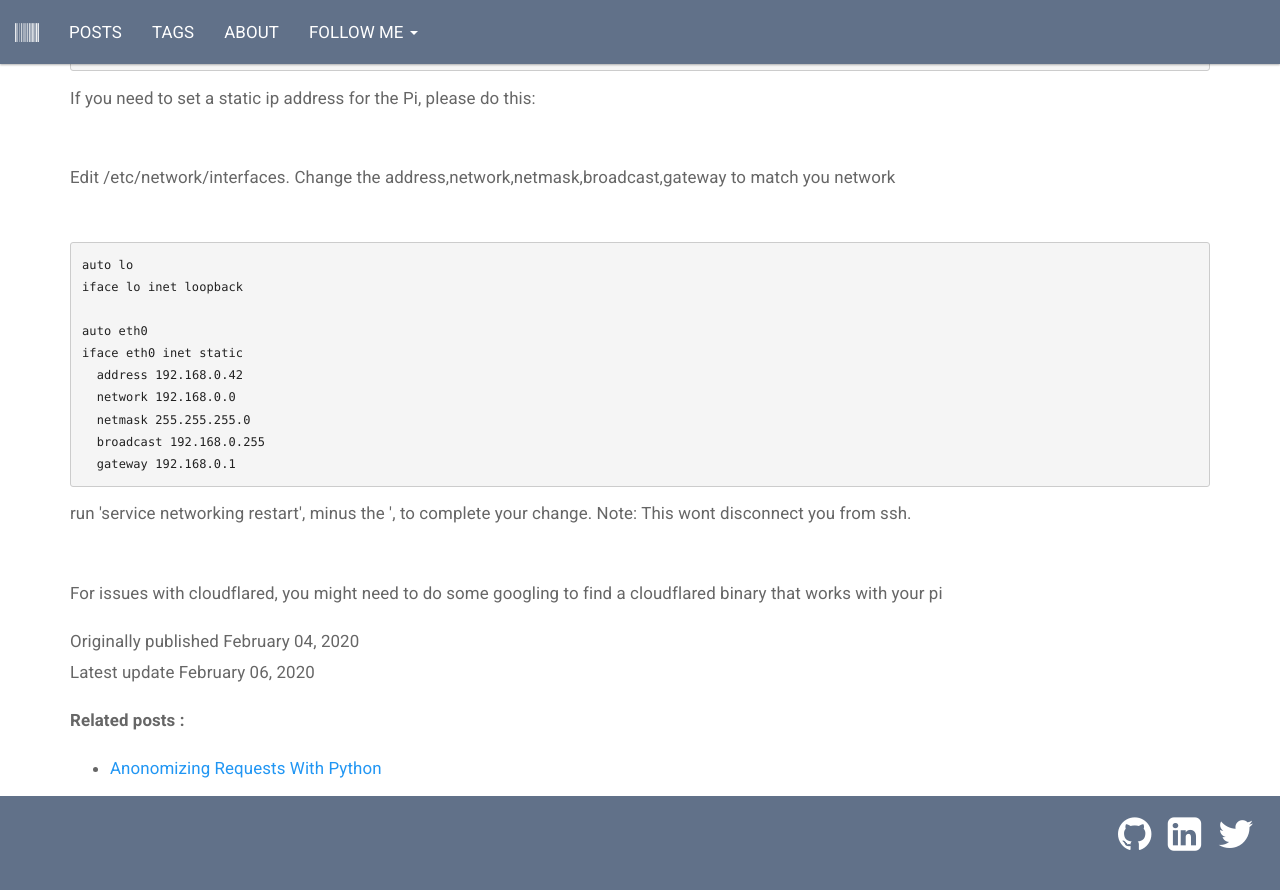
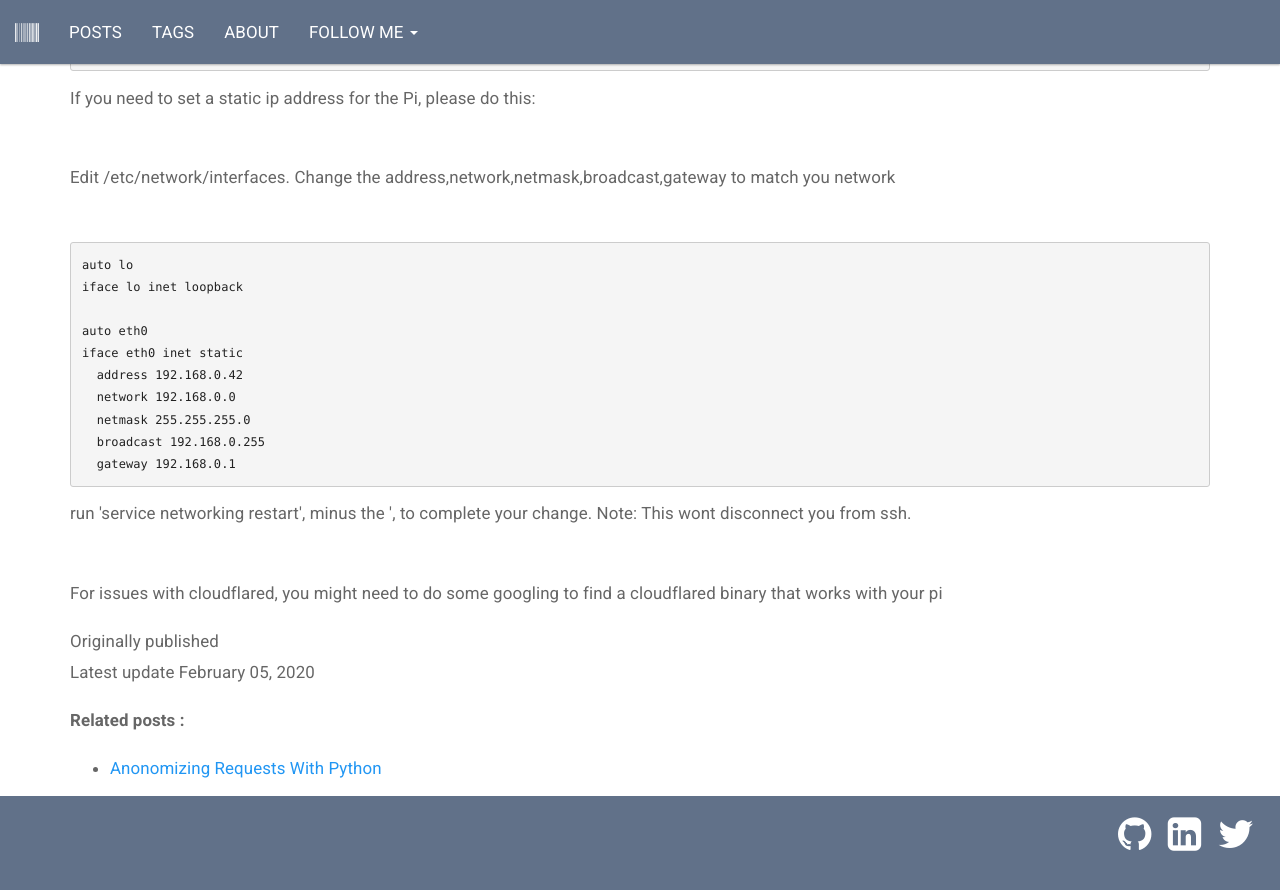
Before and after one commit to Stahlz/Stahlz.github.io, a Jekyll site: the page built from _posts/2020-02-05-setting-up-a-dns-over-https-raspberry-pi-for-your-whole-network.html, in a window 1280 px wide and 900 px high, scrolled down 12763 px. Shown: the top 890 px of the window. Built offline with Jekyll 4.4.1, drawn with Linux system fonts in a browser that asks for light colours; some of the changed text lies outside the part shown.

Commit message:
Update 2020-02-05-setting-up-a-dns-over-https-raspberry-pi-for-your-whole-network.html

```diff
--- a/_posts/2020-02-05-setting-up-a-dns-over-https-raspberry-pi-for-your-whole-network.html
+++ b/_posts/2020-02-05-setting-up-a-dns-over-https-raspberry-pi-for-your-whole-network.html
@@ -1,8 +1,6 @@
 ---
 layout: default
 title: "Setting up a DNS-Over-Https Raspberry Pi for your whole network"
-date: 2020-02-06 18:00:00 +0200
-published: 2020-02-04 18:00:00 +0200
 comments: false
 categories: security
 tags: [security, privacy, pihole, D-O-H]
```
